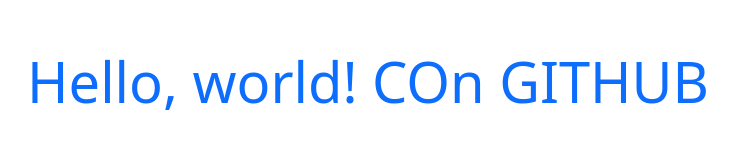
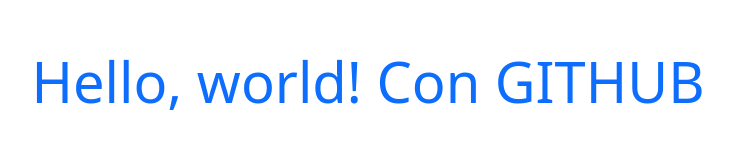
Before and after one commit to UlisesCortes/UlisesCortes.github.io, a plain HTML site: page index.html in a window 1280 px wide. Shown: the whole page, without its empty margins (272-1009 px from the left). Drawn offline with nearby package versions, Linux system fonts and the light colour scheme.

Commit message:
se crea El commit con el index

```diff
--- a/index.html
+++ b/index.html
@@ -11,7 +11,7 @@
     <title>Hello, world! con Github Pages</title>
   </head>
   <body>
-    <h1 class="text-center mt-5 display-4 text-primary">Hello, world! COn GITHUB</h1>
+    <h1 class="text-center mt-5 display-4 text-primary">Hello, world! Con GITHUB</h1>
 
     <!-- Optional JavaScript; choose one of the two! -->
 
```
